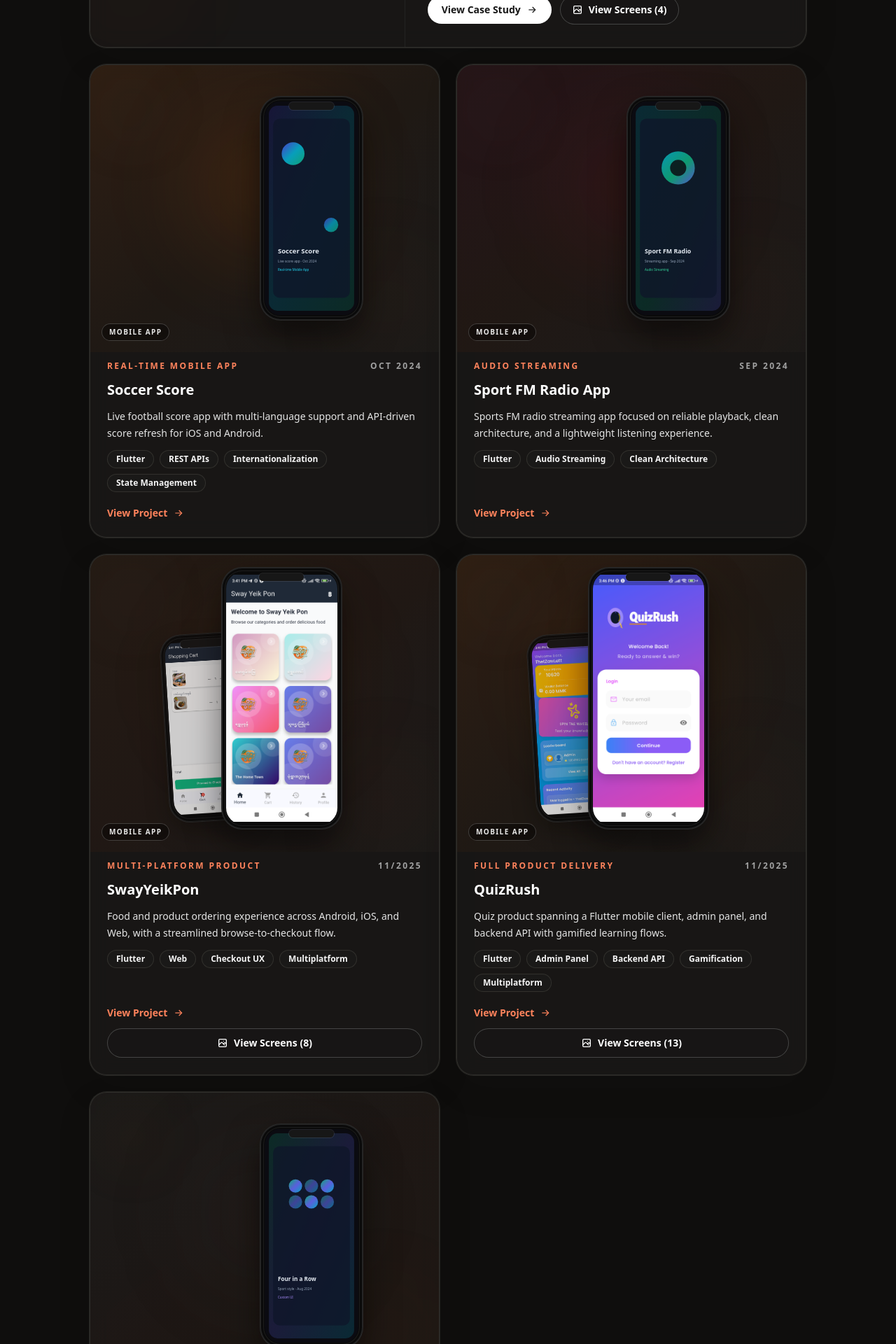
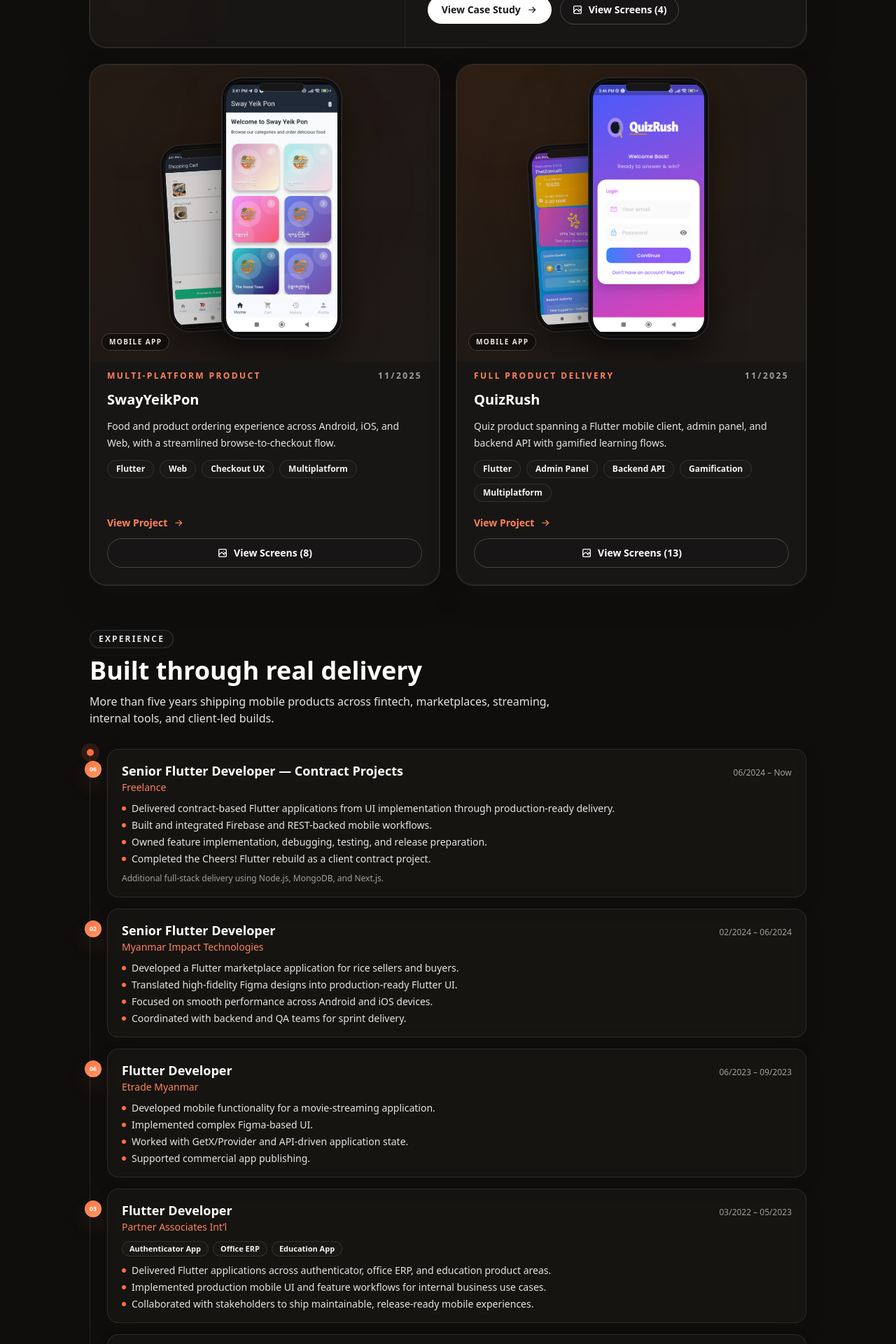
Before and after one commit to thetzawlatt77-cell/portfolio_landing, a Next.js app: page / in a window 1280 px wide. Shown: the part 3240-5160 px from the top of the page at 70% size. Built offline with nearby package versions, Linux system fonts and the light colour scheme.

Commit message:
Remove older projects from showcase

```diff
--- a/src/data/cheers-case-study.ts
+++ b/src/data/cheers-case-study.ts
@@ -147,8 +147,8 @@
     body: "Successfully completed and delivered as a client contract project, covering the core Flutter product experience, Firebase integrations, collaborative workflows, business logic, and testing.",
   },
   nextProject: {
-    title: "Soccer Score",
-    href: "/#projects",
-    description: "Real-time mobile score app",
+    title: "TripMate",
+    href: "/projects/tripmate",
+    description: "AI-assisted travel planning product",
   },
 } as const;
--- a/src/data/portfolio.ts
+++ b/src/data/portfolio.ts
@@ -178,36 +178,6 @@
     caseStudyHref: "/projects/dear-you",
   },
   {
-    id: "soccer-score",
-    title: "Soccer Score",
-    date: "Oct 2024",
-    label: "Real-time Mobile App",
-    role: "Personal project",
-    mediaType: "mobile",
-    mediaVariant: "single",
-    mediaGlow: "cyan",
-    description:
-      "Live football score app with multi-language support and API-driven score refresh for iOS and Android.",
-    stack: ["Flutter", "REST APIs", "Internationalization", "State Management"],
-    repoUrl: "https://github.com/Erihmar1259/soccer_score",
-    image: "/projects/soccer-score.svg",
-  },
-  {
-    id: "sport-fm",
-    title: "Sport FM Radio App",
-    date: "Sep 2024",
-    label: "Audio Streaming",
-    role: "Personal project",
-    mediaType: "mobile",
-    mediaVariant: "single",
-    mediaGlow: "lavender",
-    description:
-      "Sports FM radio streaming app focused on reliable playback, clean architecture, and a lightweight listening experience.",
-    stack: ["Flutter", "Audio Streaming", "Clean Architecture"],
-    repoUrl: "https://github.com/Erihmar1259/sport_fm_radio",
-    image: "/projects/sport-fm.svg",
-  },
-  {
     id: "sway-yeik-pon",
     title: "SwayYeikPon",
     date: "11/2025",
@@ -240,21 +210,6 @@
     image: "/gallery/quiz-rush/Screenshot_20251210_154603.png",
     secondaryImage: "/gallery/quiz-rush/Screenshot_20251210_154633.png",
     gallerySlug: "quiz-rush",
-  },
-  {
-    id: "four-in-a-row",
-    title: "Four in a Row – Sport Style",
-    date: "Aug 2024",
-    label: "Custom UI",
-    role: "Personal project",
-    mediaType: "mobile",
-    mediaVariant: "single",
-    mediaGlow: "neutral",
-    description:
-      "Sport-inspired Connect Four game with single and two-player modes and custom Flutter animations.",
-    stack: ["Flutter", "Custom UI", "Animations"],
-    repoUrl: "https://github.com/Erihmar1259/four_in_a_row",
-    image: "/projects/four-in-a-row.svg",
   },
 ];
 
```
